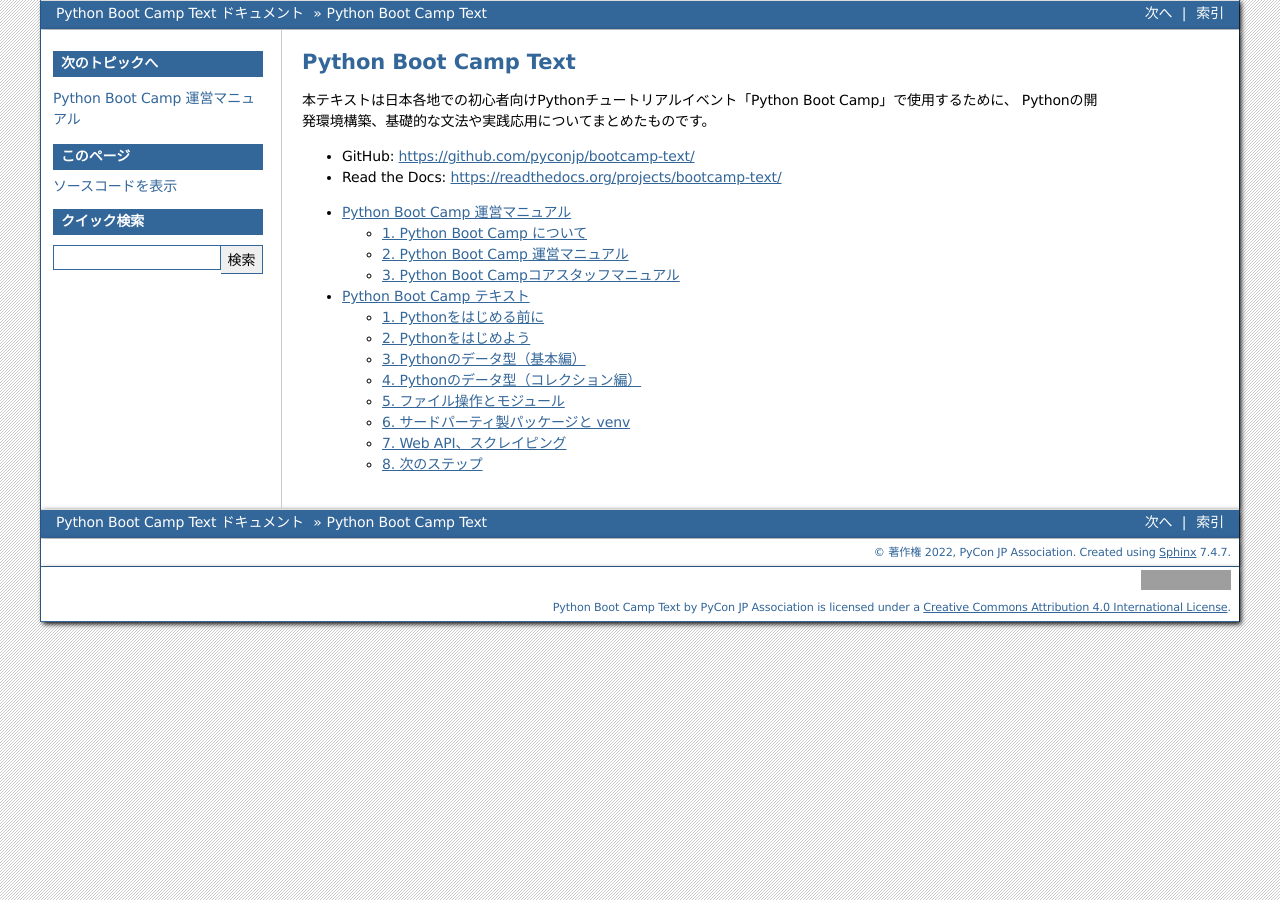
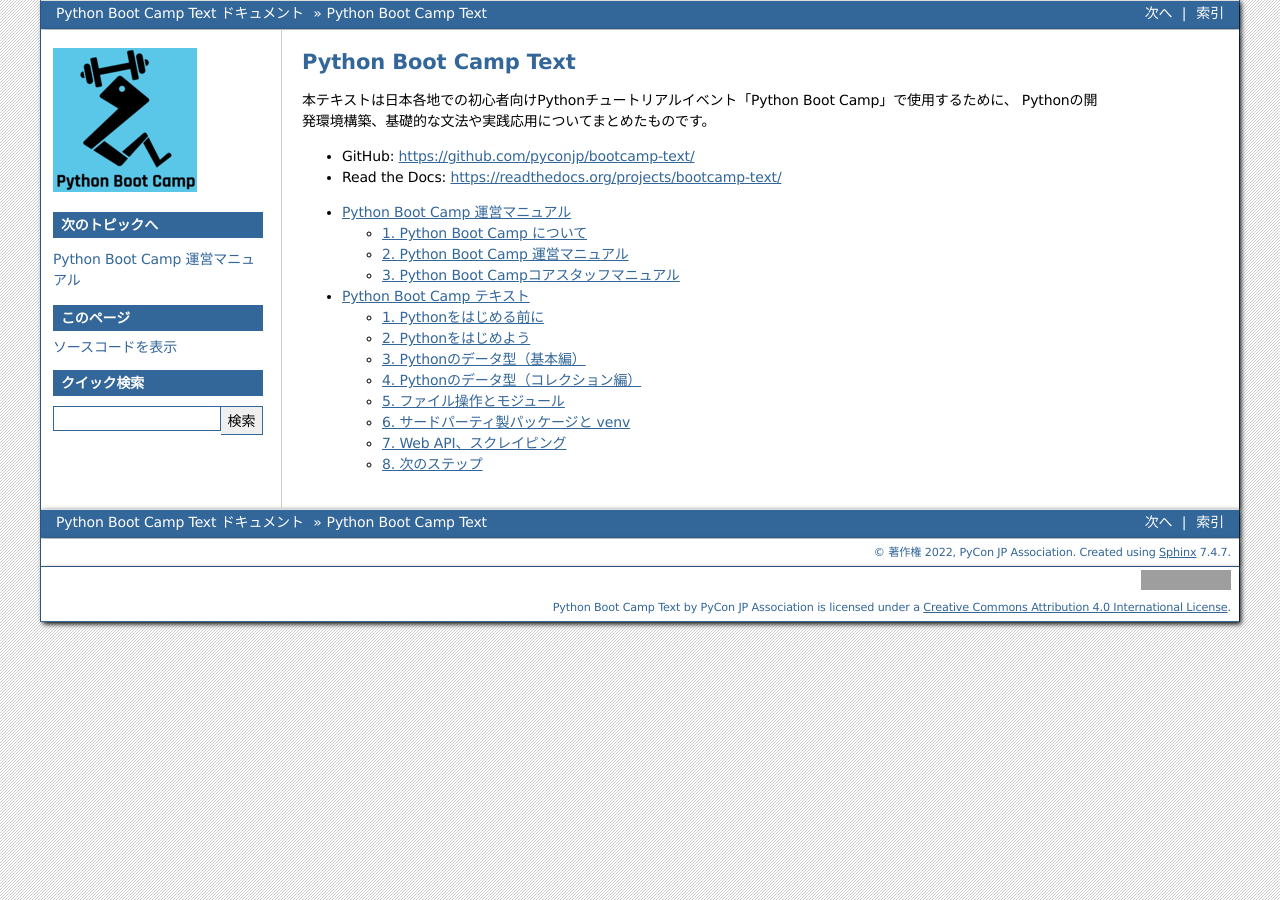
Before and after one commit to pyconjp/pycamp.pycon.jp, a Sphinx documentation site: the page built from source/index.rst, in a window 1280 px wide. Built offline with Sphinx 7.4.7, drawn with Linux system fonts in a browser that asks for light colours; grey boxes are pictures that could not be loaded.

Commit message:
ISSHA-2571 add html log and favicon

```diff
--- a/source/conf.py
+++ b/source/conf.py
@@ -70,3 +70,7 @@
 # relative to this directory. They are copied after the builtin static files,
 # so a file named "default.css" will overwrite the builtin "default.css".
 html_static_path = ['_static']
+
+html_logo = 'images/python-boot-camp-logo.png'
+
+html_favicon = 'images/python-boot-camp-logo.ico'
```
